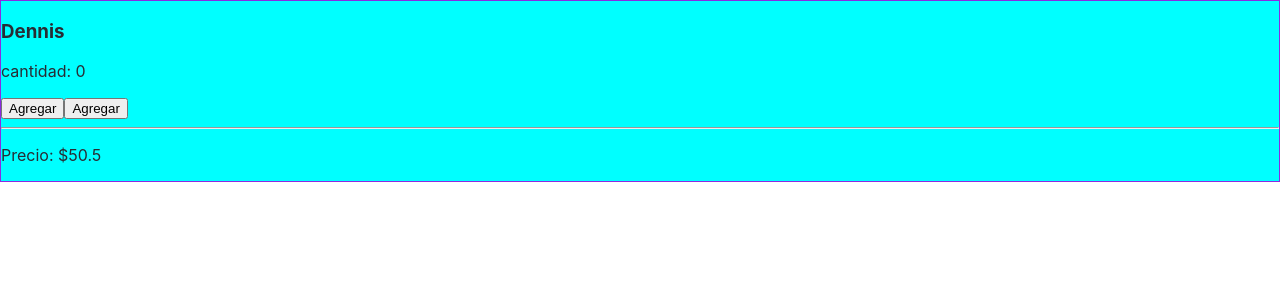
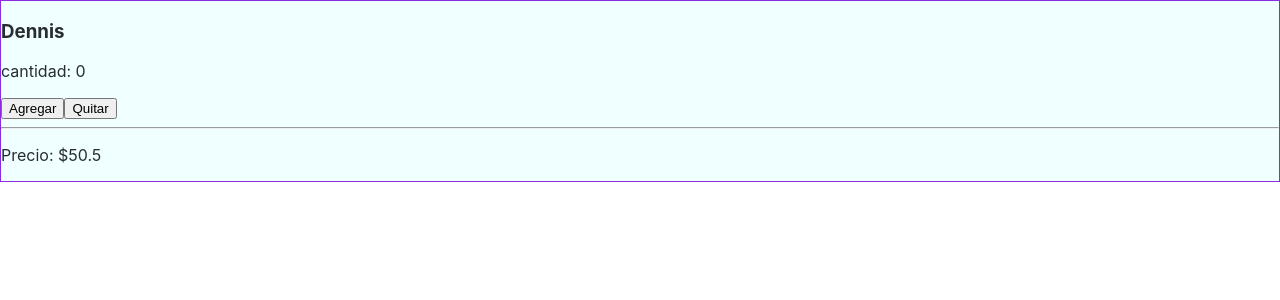
Before and after one commit to dhuallanca/react-fundaments, a React (Create React App) app: page / in a window 1280 px wide. Shown: the top 300 px of the page. Built offline with nearby package versions, Linux system fonts and the light colour scheme.

Commit message:
feat(module): create new component

```diff
--- a/src/App.css
+++ b/src/App.css
@@ -36,14 +36,3 @@
         transform: rotate(360deg);
     }
 }
-
-.tarjetaFruta {
-    background-color: aqua;
-    border: solid 1px blueviolet;
-    color: #282c34;
-}
-
-.tarjetaFruta activa {
-    background: linear-gradient(45deg, black, blue);
-    color: white;
-}
--- a/src/App.js
+++ b/src/App.js
@@ -1,34 +1,13 @@
 import React from 'react';
 import './App.css';
+import TarjetaFruta from './tarjeta-fruta/tarjetaFruta'
 
-class TarjetaFruta extends React.Component {
-  constructor() {
-    super();
-    this.state = {
-      cantidad: 0,
-    }
-
-  }
-  agregar = ()=> {
-      this.setState({ cantidad: this.state.cantidad +1 })
-  };
-  restar() {
-      this.setState({ cantidad: this.state.cantidad -1 })
-  };
+class App extends React.Component {
   render() {
-    const hasItems = this.state.cantidad > 0;
-    const classes = `tarjetaFruta ${hasItems? 'activa': ''}`
     return (
-      <div className={classes}>
-        <h3> {this.props.name}</h3>
-        <p>cantidad: {this.state.cantidad}</p>
-        <button onClick={this.agregar}>Agregar</button>
-         <button onClick={this.restar.bind(this)}>Agregar</button>
-        <hr></hr>
-        <p>Precio: ${this.props.price}</p>
-      </div>
-    );
+      <TarjetaFruta name={'Dennis'} price={50.5}/>
+    )
   }
 }
 
-export default TarjetaFruta;
+export default App;
--- a/src/index.js
+++ b/src/index.js
@@ -1,12 +1,12 @@
 import React from 'react';
 import ReactDOM from 'react-dom';
 import './index.css';
-import TarjetaFruta from './App';
+import App from './App';
 import reportWebVitals from './reportWebVitals';
 
 ReactDOM.render(
   <React.StrictMode>
-    <TarjetaFruta name={'Dennis'} price={50.5}/>
+    <App/>
   </React.StrictMode>,
   document.getElementById('root')
 );
--- /dev/null
+++ b/src/tarjeta-fruta/tarjetaFruta.css
@@ -0,0 +1,10 @@
+.tarjetaFruta {
+    background: azure;
+    border: solid 1px blueviolet;
+    color: #282c34;
+}
+
+.activa {
+    background: linear-gradient(45deg, black, blue);
+    color: white;
+}
--- /dev/null
+++ b/src/tarjeta-fruta/tarjetaFruta.js
@@ -0,0 +1,34 @@
+import React from 'react';
+import './tarjetaFruta.css';
+
+class TarjetaFruta extends React.Component {
+  constructor() {
+    super();
+    this.state = {
+      cantidad: 0,
+    }
+
+  }
+  agregar = () => {
+    this.setState({ cantidad: this.state.cantidad + 1 })
+  };
+  restar() {
+    this.setState({ cantidad: this.state.cantidad - 1 })
+  };
+  render() {
+    const hasItems = this.state.cantidad > 0;
+    const classes = `tarjetaFruta ${hasItems ? 'activa' : ''}`
+    return (
+      <div className={classes}>
+        <h3> {this.props.name}</h3>
+        <p>cantidad: {this.state.cantidad}</p>
+        <button onClick={this.agregar}>Agregar</button>
+        <button onClick={this.restar.bind(this)}>Quitar</button>
+        <hr></hr>
+        <p>Precio: ${this.props.price}</p>
+      </div>
+    );
+  }
+}
+
+export default TarjetaFruta;
```
Also changed, not shown: 1 other file (tests, documents, lock files or other folders).
